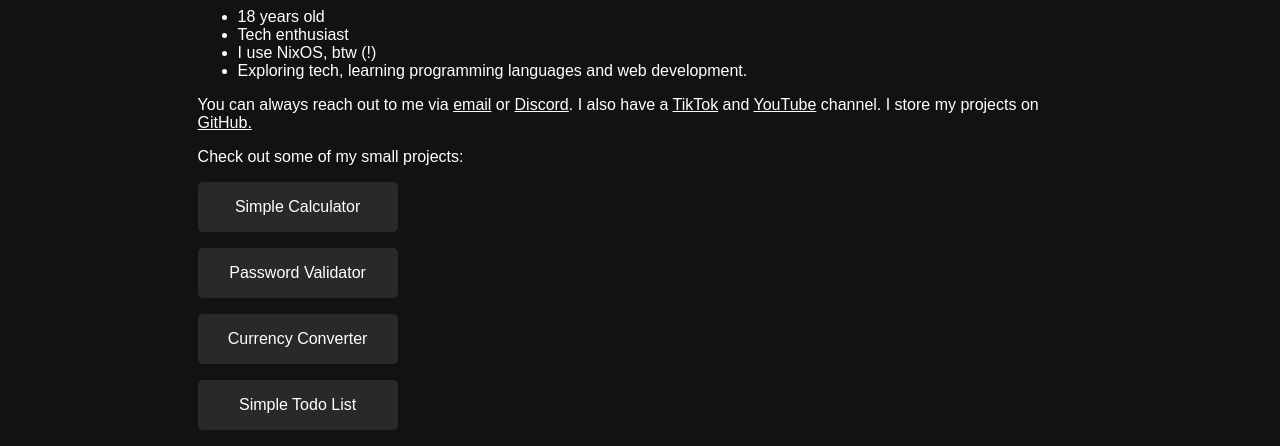
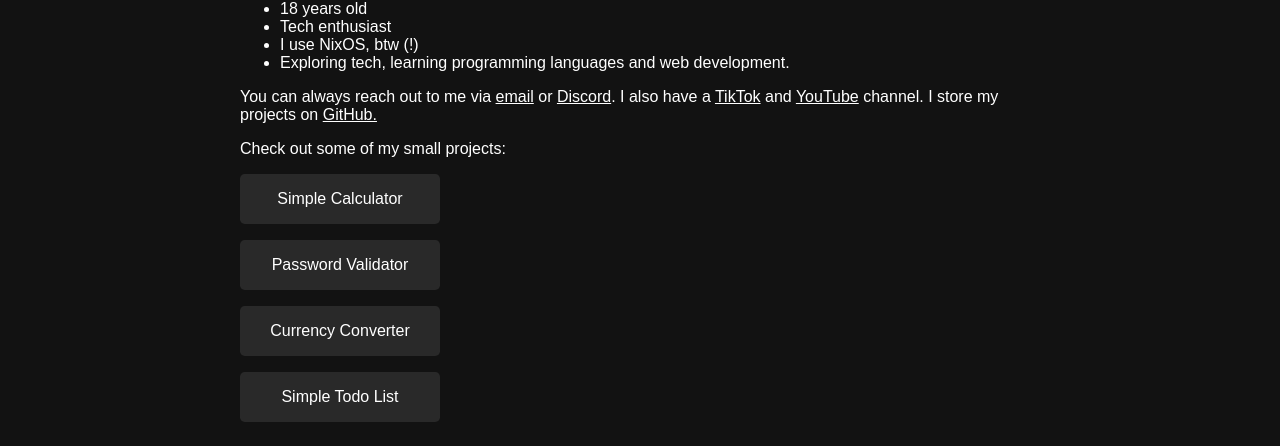
Before and after one commit to Pawlash/strona-wizytowka, a plain HTML site: page index.html in a window 1280 px wide. Shown: the part 384-830 px from the top of the page. Drawn offline with Linux system fonts and the light colour scheme.

Commit message:
style: adjust margins and font sizes for consistency

```diff
--- a/style.css
+++ b/style.css
@@ -3,12 +3,11 @@ body {
   color: white;
   font-family: Arial, Helvetica, sans-serif;
   transition: background-color 0.3s ease, color 0.3s ease;
+  margin: auto;
+  width: clamp(300px, 90vw, 800px);
 }
 a {
   color: inherit;
-}
-.m-horizontal-15 {
-  margin: 0 15% 0 15%;
 }
 .text-center {
   text-align: center;
@@ -19,13 +18,13 @@ a {
 .button {
   display: flex;
   height: 50px;
-  max-width: 200px;
-  margin: 1rem 0 1rem 0;
+  width: 200px;
+  margin: 1em 0 1em 0;
   background-color: #292929;
   align-items: center;
   justify-content: center;
-  font-size: 1rem;
-  border-radius: 0.3rem;
+  font-size: 1em;
+  border-radius: 0.3em;
   transition: transform 0.3s ease;
   user-select: none;
   text-decoration: none;
@@ -39,7 +38,7 @@ a {
   height: 35px;
   position: absolute;
   right: 0;
-  margin-right: 0.5rem;
+  margin-right: 0.5em;
   transition: transform 0.3s ease;
   cursor: pointer;
 }
```
